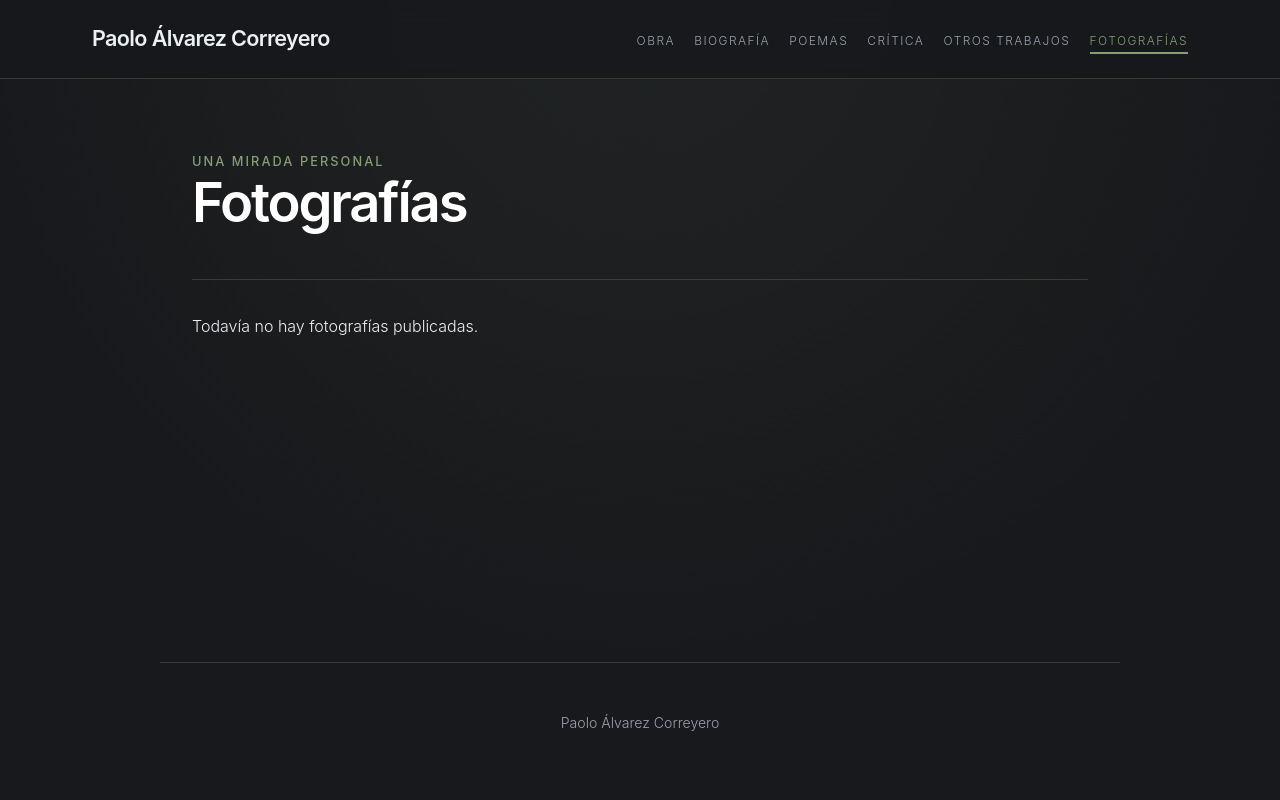
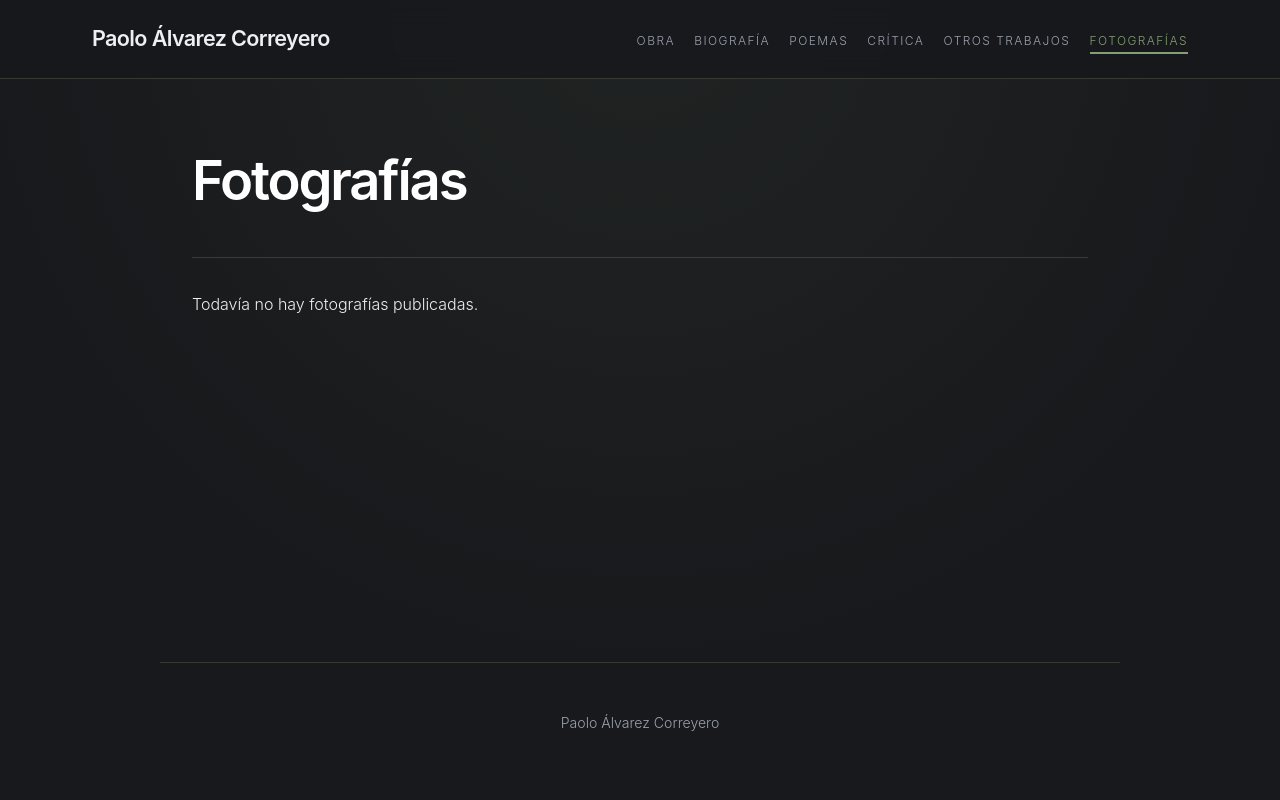
Before and after one commit to paoloacx/paolocorreyero-site, a plain HTML site: page fotos.html in a window 1280 px wide. Drawn offline with Linux system fonts and the light colour scheme.

Commit message:
Remove gallery and panel decorative text

```diff
--- a/fotos.html
+++ b/fotos.html
@@ -11,4 +11,4 @@
         <li><a href="fotos.html" class="active">Fotografías</a></li></ul>
       </nav>
     </div>
-  </header><main><div class="page-header"><span class="section-subtitle">Una mirada personal</span><h1 class="section-title">Fotografías</h1></div><p id="gallery-status" role="status">Cargando fotografías…</p><div id="photo-grid" class="photo-grid"></div></main><footer>Paolo Álvarez Correyero</footer><dialog id="lightbox" aria-label="Fotografía ampliada"><button id="close-photo" aria-label="Cerrar fotografía">Cerrar ×</button><img id="large-photo" alt=""><p id="large-caption"></p></dialog><script src="photo-gallery.js" defer></script></body></html>
+  </header><main><div class="page-header"><span class="section-subtitle"></span><h1 class="section-title">Fotografías</h1></div><p id="gallery-status" role="status">Cargando fotografías…</p><div id="photo-grid" class="photo-grid"></div></main><footer>Paolo Álvarez Correyero</footer><dialog id="lightbox" aria-label="Fotografía ampliada"><button id="close-photo" aria-label="Cerrar fotografía">Cerrar ×</button><img id="large-photo" alt=""><p id="large-caption"></p></dialog><script src="photo-gallery.js" defer></script></body></html>
```
Also changed, not shown: _cms/admin/index.html (+1 -1 lines).
